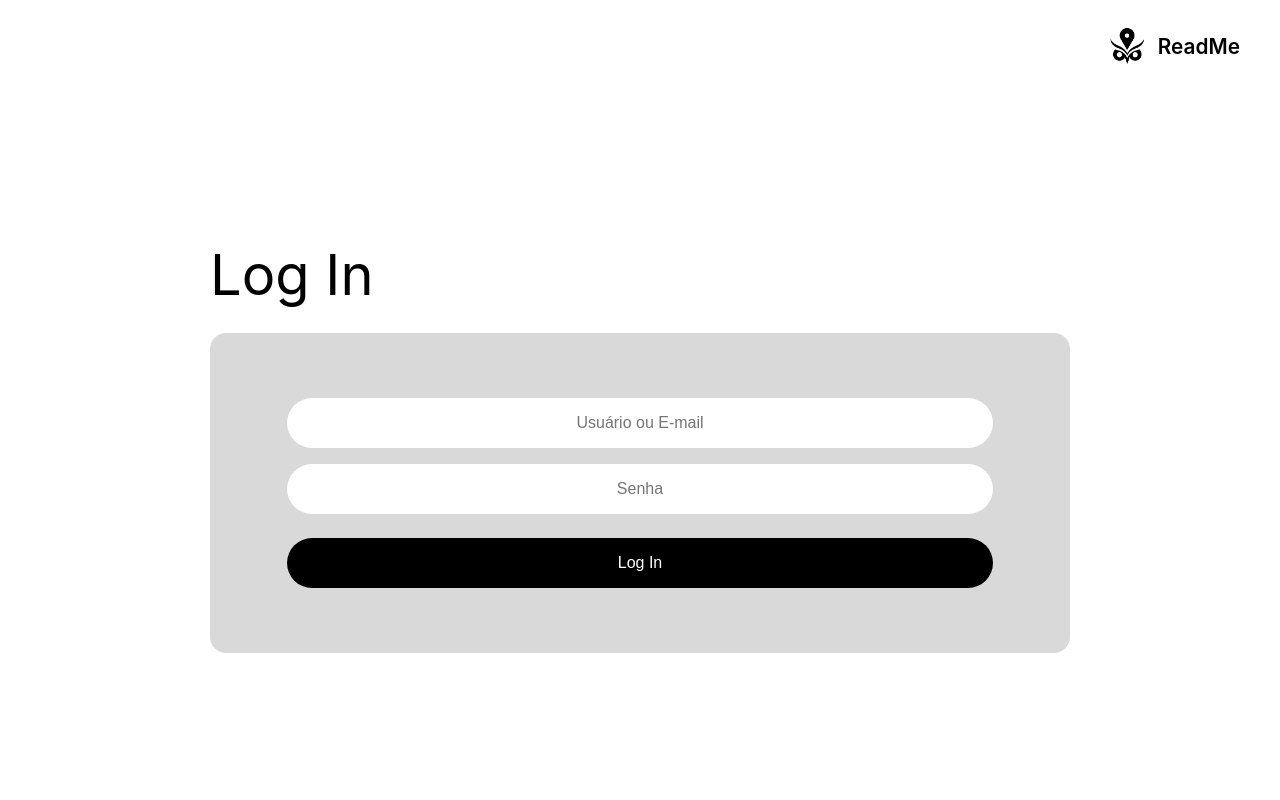
After one commit to pedrovcb/ReadMe, a Django app: page / in a window 1280 px wide. The commit adds this page. Run offline with Django 5.2, Linux system fonts and the light colour scheme.

Commit message:
Templates: Login e Menu

```diff
--- /dev/null
+++ b/project/biblioteca/urls.py
@@ -0,0 +1,11 @@
+from django.urls import path
+from . import views
+
+urlpatterns = [
+    path('', views.loginView,name='login'),
+    path('menu/', views.menu, name='menu'),
+    path('catalogo/', views.catalogo, name='catalogo'),
+    path('livro/<int:id>/', views.livro, name='livro'),
+    path('meus-livros/', views.meusLivros, name='meusLivros'),
+
+]
--- a/project/biblioteca/views.py
+++ b/project/biblioteca/views.py
@@ -3,6 +3,7 @@ from .models import Livro, Usuario, Emprestimo
 
 # Create your views here.
 
+""""
 def home(request):
     livros = Livro.objects.all()
     usuarios = Usuario.objects.all()
@@ -12,3 +13,22 @@ def home(request):
         'usuarios': usuarios,
         'emprestimos': emprestimos
     })
+"""
+
+def loginView(request):
+    return render(request, 'login.html')
+
+def menu(request):
+    return render(request, 'biblioteca/menu.html')
+
+def catalogo(request):
+    livros = Livro.objects.all()
+    return render(request, 'biblioteca/catalogo.html', {'livros': livros})
+
+def livro(request, id):
+    livro = Livro.objects.get(id=id)
+    return render(request, 'biblioteca/livro.html', {'livro': livro})
+
+def meusLivros(request):
+    emprestimos = Emprestimo.objects.filter(devolvido=False)
+    return render(request, 'biblioteca/meusLivros.html', {'emprestimos': emprestimos})
--- a/project/project/urls.py
+++ b/project/project/urls.py
@@ -15,8 +15,10 @@ Including another URLconf
     2. Add a URL to urlpatterns:  path('blog/', include('blog.urls'))
 """
 from django.contrib import admin
-from django.urls import path
+from django.urls import path, include
 
 urlpatterns = [
     path('admin/', admin.site.urls),
+    path('', include('biblioteca.urls')),
+
 ]
--- /dev/null
+++ b/project/static/css/login.css
@@ -0,0 +1,114 @@
+* {
+    margin: 0;
+    padding: 0;
+    box-sizing: border-box;
+}
+
+body {
+    font-family: 'Inter', sans-serif;
+    background-color: #ffffff;
+    min-height: 100vh;
+    display: flex;
+    flex-direction: column;
+}
+
+header {
+    display: flex;
+    justify-content: flex-end;
+    align-items: center;
+    padding: 24px 40px;
+}
+
+header .logo {
+    text-decoration: none;
+    color: #000;
+    font-size: 1.3rem;
+    font-weight: 600;
+    display: flex;
+    align-items: center;
+    gap: 8px;
+}
+
+header .logo img {
+    width: 45px;
+    height: 45px;
+    object-fit: contain;
+}
+
+main {
+    flex: 1;
+    display: flex;
+    flex-direction: column;
+    justify-content: center;
+    align-items: center;
+    padding: 0 clamp(20px, 8vw, 120px);
+}
+
+main h1 {
+    font-size: clamp(2rem, 5vw, 3.5rem);
+    font-weight: 400;
+    margin-bottom: 24px;
+    color: #000;
+    width: 100%;
+    max-width: 860px;
+    text-align: left;
+}
+
+.login-box {
+    background-color: #d9d9d9;
+    border-radius: 16px;
+    padding: clamp(40px, 8vh, 80px) clamp(40px, 6vw, 80px);
+    width: 100%;
+    max-width: 860px;
+    min-height: clamp(280px, 40vh, 480px);
+    display: flex;
+    align-items: center;
+    justify-content: center;
+}
+
+.login-box form {
+    display: flex;
+    flex-direction: column;
+    align-items: center;
+    gap: clamp(12px, 2vh, 20px);
+    width: 100%;
+}
+
+.login-box input {
+    width: 100%;
+    padding: 16px 24px;
+    border: none;
+    border-radius: 50px;
+    background-color: #ffffff;
+    font-size: 1rem;
+    color: #888;
+    outline: none;
+    text-align: center;
+}
+
+.login-box button {
+    width: 100%;
+    padding: 16px;
+    background-color: #000000;
+    color: #ffffff;
+    border: none;
+    border-radius: 50px;
+    font-size: 1rem;
+    cursor: pointer;
+    margin-top: 8px;
+}
+
+.login-box button:hover {
+    background-color: #222222;
+}
+
+/* Responsividade */
+@media (max-width: 640px) {
+    header {
+        padding: 16px 20px;
+    }
+
+    .login-box {
+        padding: 30px 24px;
+    }
+}
--- a/project/templates/biblioteca/catalogo.html
+++ b/project/templates/biblioteca/catalogo.html
@@ -1,5 +1,5 @@
 {% extends 'base.html' %}
 
 {% block content %}
-    <!-- conteúdo específico da página aqui -->
+    <h1>Catalogo</h1>
 {% endblock %}
--- a/project/templates/biblioteca/livro.html
+++ b/project/templates/biblioteca/livro.html
@@ -1,5 +1,5 @@
 {% extends 'base.html' %}
 
 {% block content %}
-    <!-- conteúdo específico da página aqui -->
+    <h1>Livro</h1>
 {% endblock %}
--- a/project/templates/biblioteca/login.html
+++ /dev/null
@@ -1,5 +0,0 @@
-{% extends 'base.html' %}
-
-{% block content %}
-    <!-- conteúdo específico da página aqui -->
-{% endblock %}
--- a/project/templates/biblioteca/meusLivros.html
+++ b/project/templates/biblioteca/meusLivros.html
@@ -1,5 +1,5 @@
 {% extends 'base.html' %}
 
 {% block content %}
-    <!-- conteúdo específico da página aqui -->
+    <h1>Meus Livros</h1>
 {% endblock %}
--- /dev/null
+++ b/project/templates/login.html
@@ -0,0 +1,28 @@
+{% load static %}
+<!DOCTYPE html>
+<html lang="pt-br">
+<head>
+    <meta charset="UTF-8">
+    <title>ReadMe - Login</title>
+    <link rel="stylesheet" href="{% static 'css/login.css' %}">
+</head>
+<body>
+    <header>
+        <a href="#" class="logo">
+            <img src="{% static 'img/logo.png' %}" alt="ReadMe">
+            <span>ReadMe</span>
+        </a>
+    </header>
+    <main>
+        <h1>Log In</h1>
+        <div class="login-box">
+            <form method="POST" action="">
+                {% csrf_token %}
+                <input type="text" name="usuario" placeholder="Usuário ou E-mail">
+                <input type="password" name="senha" placeholder="Senha">
+                <button type="submit">Log In</button>
+            </form>
+        </div>
+    </main>
+</body>
+</html>
```
Also changed, not shown: project/static/css/menu.css (added, +84 -0 lines), project/static/css/style.css (added, +51 -0 lines), project/templates/base.html (renamed from project/templates/biblioteca/base.html, +8 -8 lines), project/templates/biblioteca/menu.html (+22 -1 lines), project/static/img/logo.png (added), project/static/img/owl.png (added).
